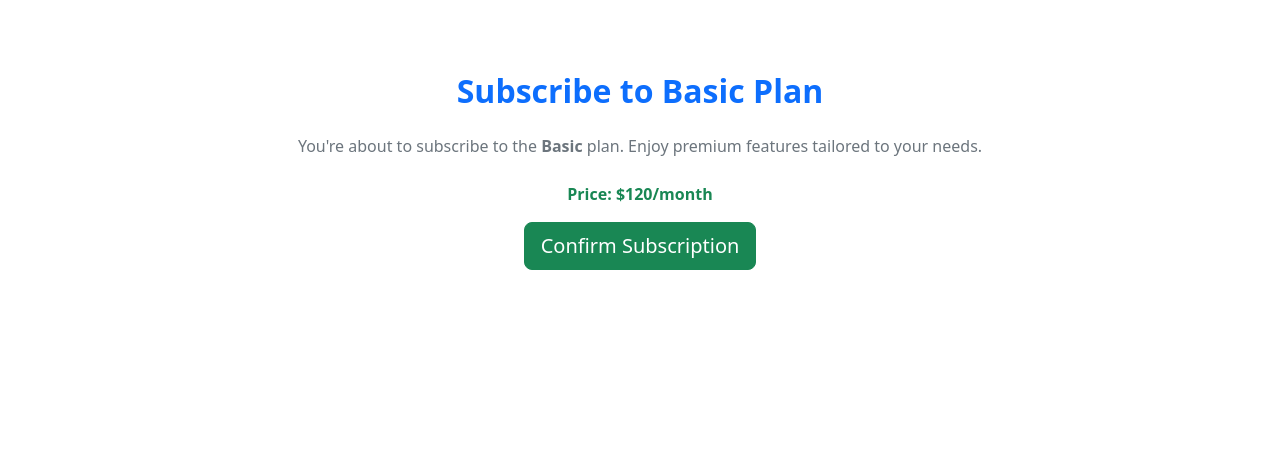
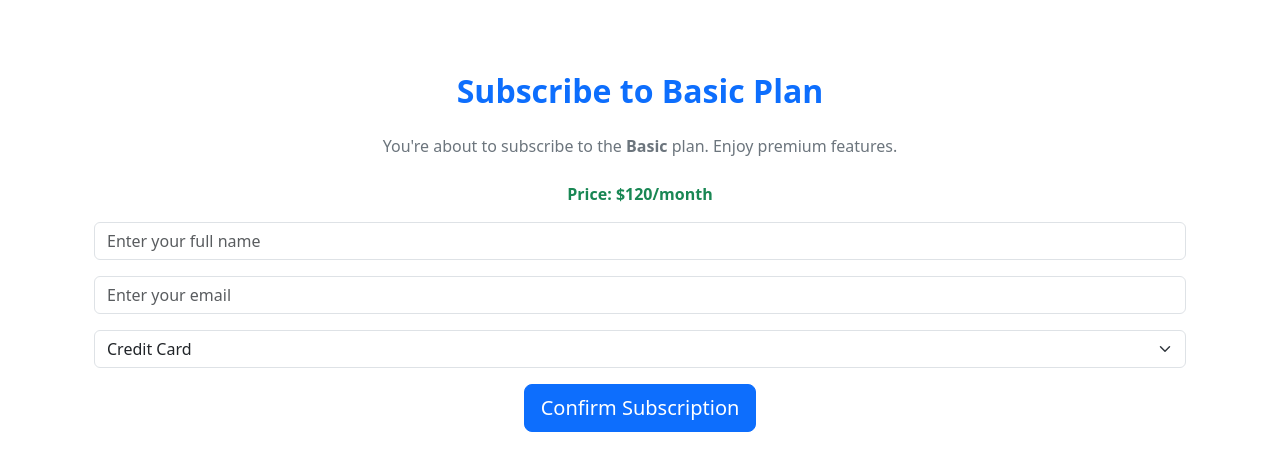
Before and after one commit to lalachmoon/zone_link, a Django app: page /subscribe/basic/ in a window 1280 px wide. Shown: the part 56-527 px from the top of the page. Run offline with Django 5.2, Linux system fonts and the light colour scheme.

Commit message:
Added Subscription Confirmation Email

```diff
--- a/viewer/templates/subscribe.html
+++ b/viewer/templates/subscribe.html
@@ -4,10 +4,28 @@
 <div class="container mt-5 text-center">
     <h2 class="text-primary fw-bold mb-4">Subscribe to {{ plan_name }} Plan</h2>
     <p class="text-secondary mb-4">
-        You're about to subscribe to the <strong>{{ plan_name }}</strong> plan. Enjoy premium features tailored to your needs.
+        You're about to subscribe to the <strong>{{ plan_name }}</strong> plan. Enjoy premium features.
     </p>
     <p class="text-success fw-bold">Price: {{ plan_price }}</p>
 
-    <a href="{% url 'viewer:home' %}" class="btn btn-success btn-lg">Confirm Subscription</a>
+    <form method="POST" action="{% url 'viewer:confirm_subscription' %}">
+        {% csrf_token %}
+        <div class="mb-3">
+            <input type="text" class="form-control" id="name" name="name" required placeholder="Enter your full name">
+        </div>
+        <div class="mb-3">
+            <input type="email" class="form-control" id="email" name="email" required placeholder="Enter your email">
+        </div>
+        <div class="mb-3">
+            <select class="form-select" id="payment_method" name="payment_method" required>
+                <option value="credit_card">Credit Card</option>
+                <option value="paypal">PayPal</option>
+                <option value="bank_transfer">Bank Transfer</option>
+            </select>
+        </div>
+        <input type="hidden" name="plan_name" value="{{ plan_name }}">
+        <input type="hidden" name="plan_price" value="{{ plan_price }}">
+        <button type="submit" class="btn btn-primary btn-lg">Confirm Subscription</button>
+    </form>
 </div>
 {% endblock %}
--- a/viewer/urls.py
+++ b/viewer/urls.py
@@ -8,4 +8,6 @@ urlpatterns = [
     path('search/', views.search_courier, name='search_courier'),
     path('subscriptions/', views.subscriptions, name='subscriptions'),
     path('subscribe/<str:plan_slug>/', views.subscribe, name='subscribe'),
+    path('confirm-subscription/', views.confirm_subscription, name='confirm_subscription'),
+
 ]
--- a/viewer/views.py
+++ b/viewer/views.py
@@ -1,5 +1,6 @@
-from django.shortcuts import render
+from django.shortcuts import render, redirect
 from viewer.models import CourierStreetRange
+from django.core.mail import send_mail
 
 
 def home(request):
@@ -23,7 +24,7 @@ def subscriptions(request):
         {
             'name': 'Enterprise',
             'description': 'Full access',
-            'price': '$1000/month',
+            'price': '$1000/year',
             'slug': 'enterprise',
         },
 
@@ -47,6 +48,45 @@ def subscribe(request, plan_slug):
         'plan_name': selected_plan['name'],
         'plan_price': selected_plan['price']
     })
+
+
+def confirm_subscription(request):
+    if request.method == 'POST':
+        name = request.POST.get('name')
+        email = request.POST.get('email')
+        payment_method = request.POST.get('payment_method')
+        plan_name = request.POST.get('plan_name')
+        plan_price = request.POST.get('plan_price')
+
+        # Send confirmation email
+        subject = f'Subscription Confirmation - {plan_name} Plan'
+        message = (
+            f'Hi {name},\n\n'
+            f'Thank you for subscribing to the {plan_name} plan!\n\n'
+            f'You will shortly receive the Admin Loging Details\n\n'
+            f'Plan Details:\n'
+            f'Plan Name: {plan_name}\n'
+            f'Price Paid: {plan_price}\n'
+            f'Payment Method: {payment_method}\n\n'
+            f'Best regards,\n'
+            f'Zone Link Team'
+        )
+        from_email = 'chejneanulaura21@gmail.com'
+        recipient_list = [email]
+
+        # Send the email
+        send_mail(subject, message, from_email, recipient_list, fail_silently=False)
+
+        # Render the confirmation template
+        return render(request, 'subscription_success.html', {
+            'name': name,
+            'email': email,
+            'payment_method': payment_method,
+            'plan_name': plan_name,
+            'plan_price': plan_price,
+        })
+
+    return redirect('viewer:home')
 
 
 def search_courier(request):
```
Also changed, not shown: zone_link/settings.py (+10 -0 lines), db.sqlite3.
